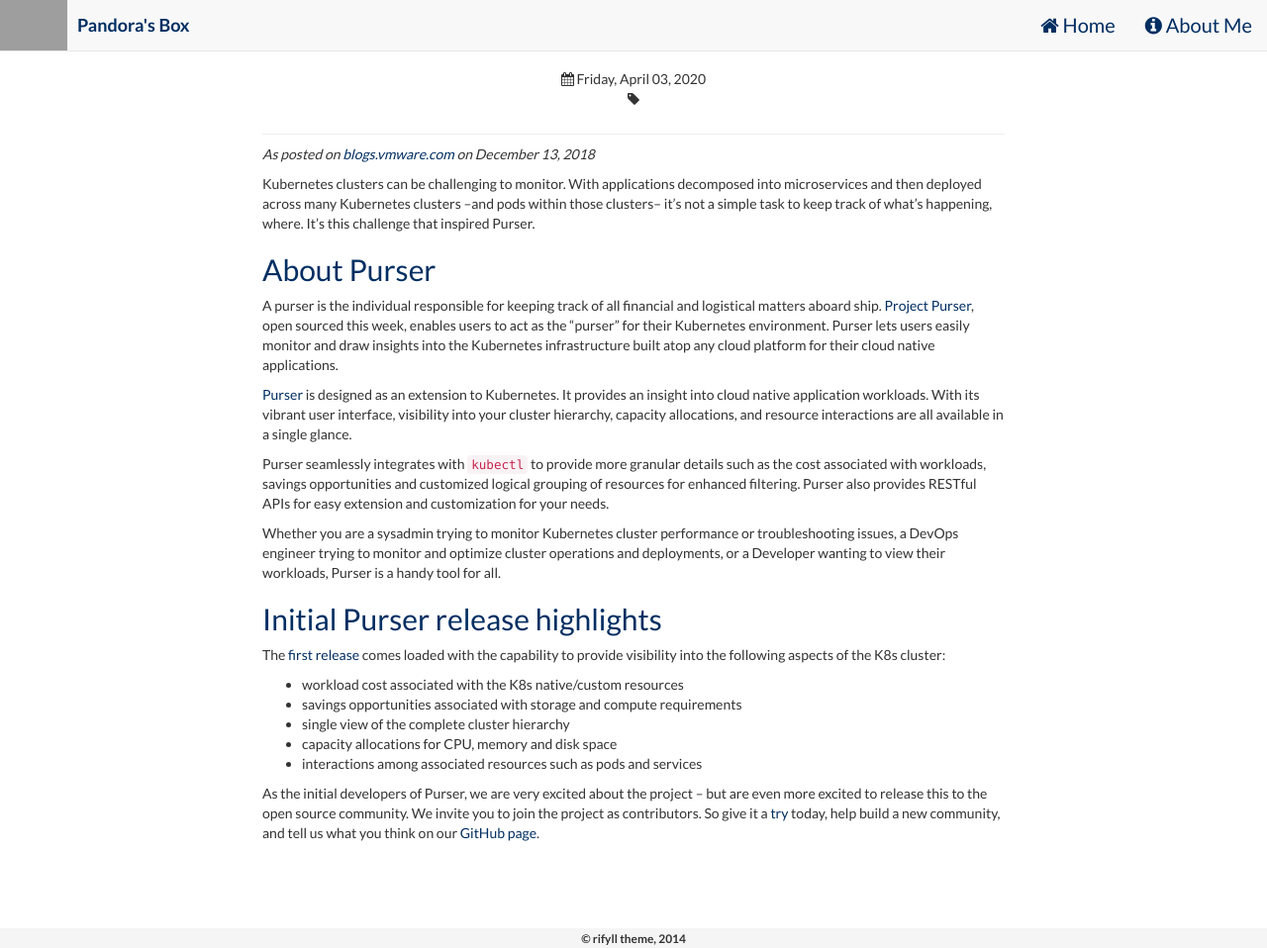
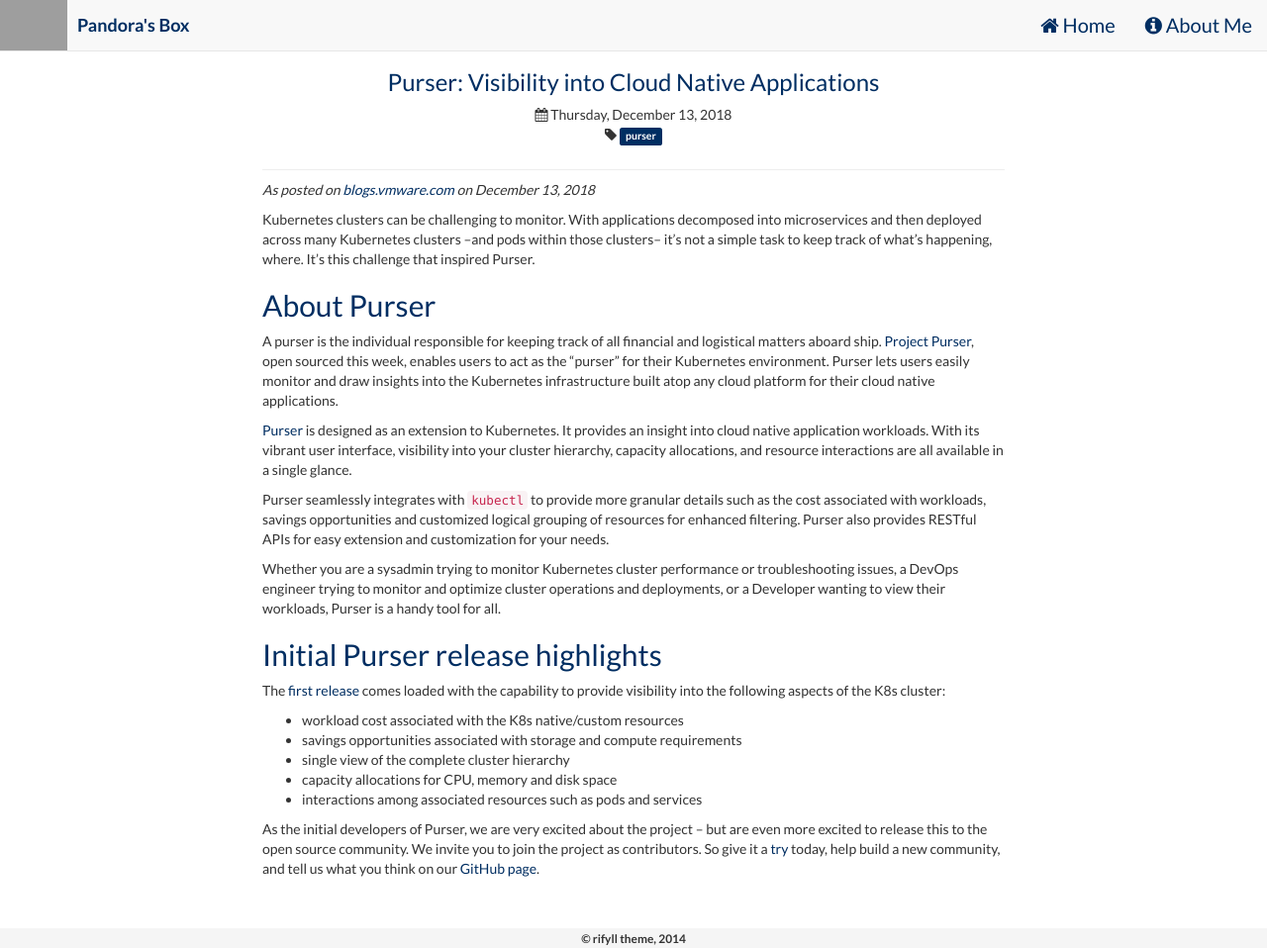
Before and after one commit to hemanik/hemanik.github.io, a Jekyll site: the page built from _posts/2018-12-13-purser-kubecon.md, in a window 1280 px wide and 958 px high. Shown: the whole window at 99% size. Built offline with Jekyll 4.4.1, drawn with Linux system fonts in a browser that asks for light colours; nearby versions of some CDN libraries; our own code applies the rules of GitHub Pages for plain Markdown files; grey boxes are pictures that could not be loaded.

Commit message:
Update 2018-12-13-purser-kubecon.md

```diff
--- a/_posts/2018-12-13-purser-kubecon.md
+++ b/_posts/2018-12-13-purser-kubecon.md
@@ -1,9 +1,9 @@
 ---
 layout: post
 tags: purser
-date: 2018-05-25
+date: 2018-12-13
 thumbnail: https://user-images.githubusercontent.com/42761785/53145168-2f4e4980-35c5-11e9-867b-8d637671ec23.png
-title: Purser: Visibility into Cloud Native Applications
+title: "Purser: Visibility into Cloud Native Applications"
 published: true
 ---
 
```
